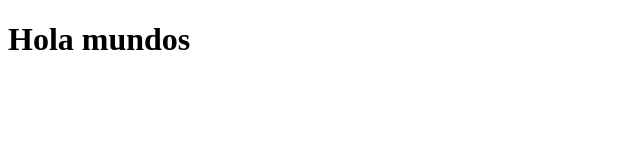
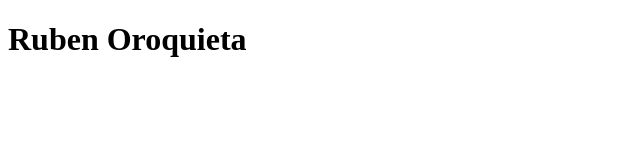
Before and after one commit to rubenoroquieta/SMR2MASANZR.O, a plain HTML site: page index.html in a window 1280 px wide. Shown: the whole page, without its empty margins (0-640 px from the left). Drawn offline with Linux system fonts and the light colour scheme.

Commit message:
Update index.html

```diff
--- a/index.html
+++ b/index.html
@@ -2,9 +2,9 @@
 <html>
 <head>
 	<meta charset="utf-8">
-	<title>a</title>
+	<title>Mi primera web GIT</title>
 </head>
 <body>
-<h1>Hola mundos</h1>
+<h1>Ruben Oroquieta</h1>
 </body>
 </html>
```
